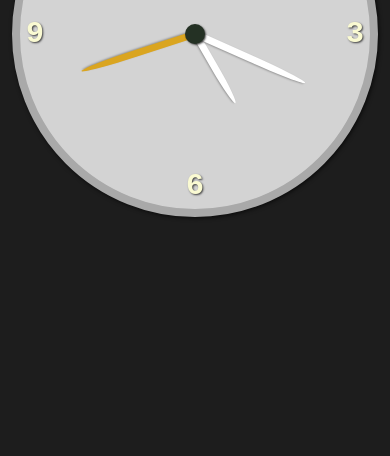
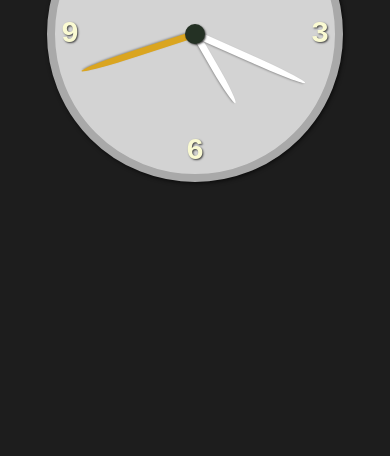
Before and after one commit to mrunalisakhare/Clock, a plain HTML site: page index.html in a window 390 px wide. Shown: the part 388-844 px from the top of the page. Drawn offline with Linux system fonts and the light colour scheme.

Commit message:
Update style.css

```diff
--- a/style.css
+++ b/style.css
@@ -104,3 +104,12 @@ img {
     background-color: goldenrod;
     transform: rotate(250deg);
 }
+
+@media(max-width:450px){
+    #container {
+    height:280px;
+    width:280px;
+         border-radius: 50%;
+    }
+
+}
```
